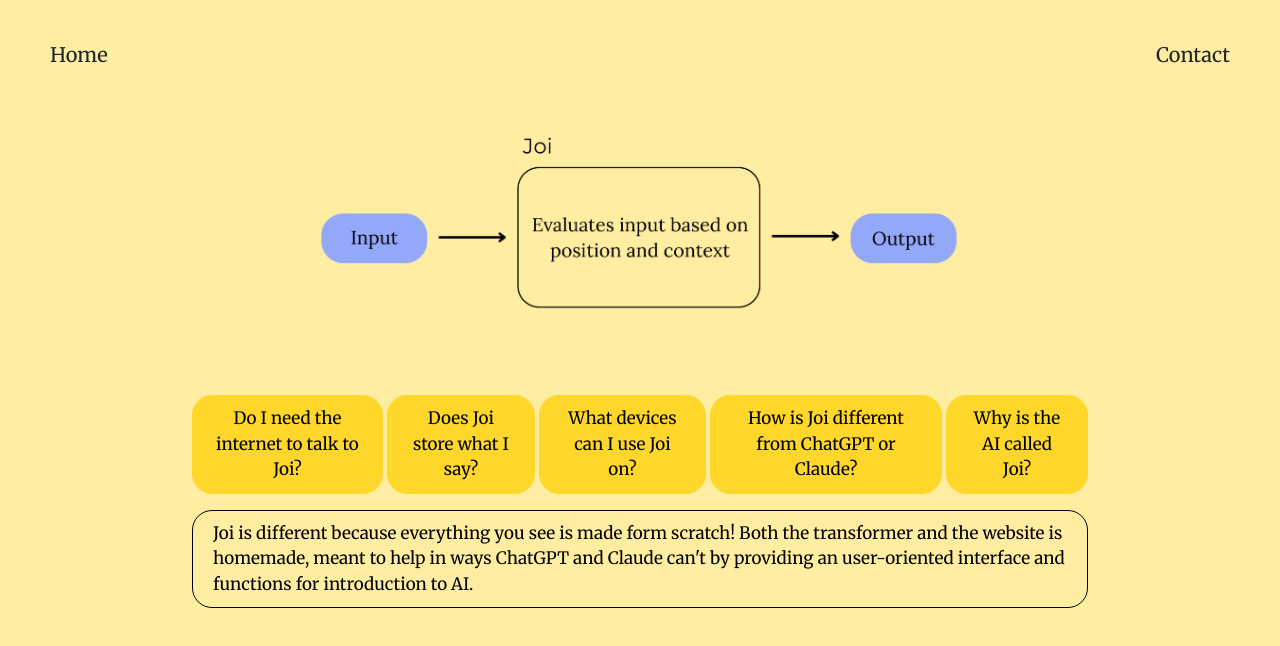
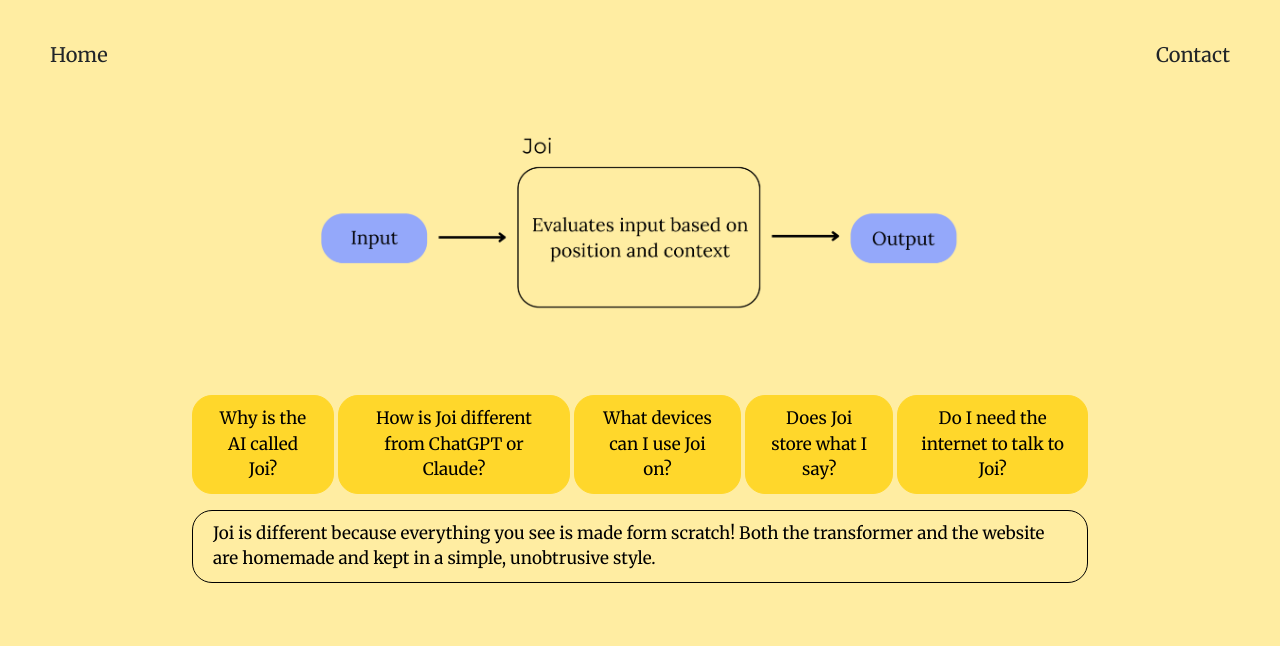
Before and after one commit to Mel-b3002fA/joiexpanded, a plain HTML site: page tutorial.html in a window 1280 px wide. Both pictures are taken after a click on the button "How is Joi different from ChatGPT or Claude?". Drawn offline with nearby package versions, Linux system fonts and the light colour scheme.

Commit message:
”push”

```diff
--- a/tutorial.html
+++ b/tutorial.html
@@ -3,7 +3,7 @@
 <head>
     <meta charset="UTF-8">
     <meta name="viewport" content="width=device-width, initial-scale=1.0">
-    <title>Tutorial</title>
+    <title>Functionality</title>
     <link rel="preconnect" href="https://fonts.googleapis.com">
     <link rel="preconnect" href="https://fonts.gstatic.com" crossorigin>
     <link href="https://fonts.googleapis.com/css2?family=Merriweather:ital,opsz,wght@0,18..144,300..900;1,18..144,300..900&family=Poppins:ital,wght@0,100;0,200;0,300;0,400;0,500;0,600;0,700;0,800;0,900;1,100;1,200;1,300;1,400;1,500;1,600;1,700;1,800;1,900&display=swap" rel="stylesheet">
@@ -36,31 +36,33 @@
       <div class="questions-wrapper">
       <p class="d-inline-flex gap-1">
         <a class="btn btn-primary btn2" data-bs-toggle="collapse" href="#collapseExample1" role="button" aria-expanded="false" aria-controls="collapseExample">
-          Do I need the internet to talk to Joi?
+         Why is the AI called Joi?
         </a>
         <a class="btn btn-primary btn2" data-bs-toggle="collapse" href="#collapseExample2" role="button" aria-expanded="false" aria-controls="collapseExample">
-          Does Joi store what I say?
+          How is Joi different from ChatGPT or Claude?
         </a>
         <a class="btn btn-primary btn2" data-bs-toggle="collapse" href="#collapseExample3" role="button" aria-expanded="false" aria-controls="collapseExample">
           What devices can I use Joi on?
         </a>
         <a class="btn btn-primary btn2" data-bs-toggle="collapse" href="#collapseExample4" role="button" aria-expanded="false" aria-controls="collapseExample">
-          How is Joi different from ChatGPT or Claude?
+          Does Joi store what I say?
         </a>
         <button class="btn btn-primary btn2" type="button" data-bs-toggle="collapse" data-bs-target="#collapseExample5" aria-expanded="false" aria-controls="collapseExample">
-          Why is the AI called Joi?
+          Do I need the internet to talk to Joi?
         </button>
       </p>
 
       <div class="collapse" id="collapseExample1">
         <div class="card card-body btn3">
-          Yes, a working internet connection is crucial.
+          Our AI Joi is based on the concept of Joi from "Bladerunner 2049"(2016) which features a digital companion with a similar use case.
+
         </div>
       </div>
 
       <div class="collapse" id="collapseExample2">
         <div class="card card-body btn3">
-          No, Joi doesn't store any data! Every conversation is anonymous.
+          Joi is different because everything you see is made form scratch! Both the transformer and the website are homemade and kept in a simple, unobtrusive style.
+
         </div>
       </div>
 
@@ -72,13 +74,13 @@
 
       <div class="collapse" id="collapseExample4">
         <div class="card card-body btn3">
-          Joi is different because everything you see is made form scratch! Both the transformer and the website is homemade, meant to help in ways ChatGPT and Claude can't by providing an user-oriented interface and functions for introduction to AI.
+          No, Joi doesn't store any data! Every conversation is anonymous.
         </div>
       </div>
 
       <div class="collapse" id="collapseExample5">
         <div class="card card-body btn3">
-          Our AI Joi is based on the concept of Joi from "Bladerunner 2049"(2016) which features a digital companion with a similar use case.
+          Yes, a working internet connection is crucial.
         </div>
       </div>
     </div>
```
